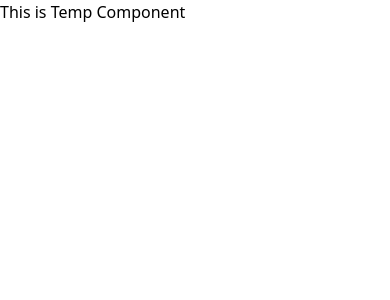
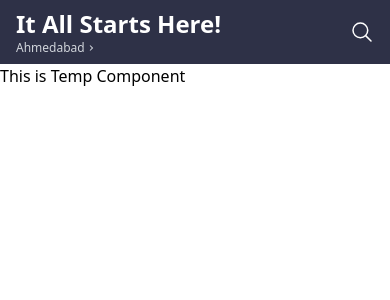
Before and after one commit to heet-kumar/MFovanji, a React (Create React App) app: page / in a window 390 px wide. Shown: the top 300 px of the page. Built offline with nearby package versions, Linux system fonts and the light colour scheme.

Commit message:
Navbar of the mobile device created successfully

```diff
--- a/package.json
+++ b/package.json
@@ -9,6 +9,7 @@
     "@testing-library/user-event": "^12.1.10",
     "react": "^17.0.2",
     "react-dom": "^17.0.2",
+    "react-icons": "^4.3.1",
     "react-router-dom": "^5.3.0",
     "react-scripts": "4.0.3",
     "web-vitals": "^1.0.1"
--- a/src/components/Navbar/Navbar.jsx
+++ b/src/components/Navbar/Navbar.jsx
@@ -1,13 +1,15 @@
 import React from "react";
+import {BiChevronRight} from "react-icons/bi";
+import { IoSearchOutline } from "react-icons/io5";
 
 const NavSm = () => {
     return(
-        <div className="flex">
+        <div className="flex justify-between items-center px-4 py-2">
             <div className="flex-col">
-                <div className="text-xl">It All Starts Here!</div>
-                <div className="text-xl">Ahmedabad</div>
+                <h4 className="text-2xl text-white font-bold">It All Starts Here!</h4>
+                <h4 className="text-xs text-gray-300 flex items-center">Ahmedabad <BiChevronRight /></h4>
             </div>
-            <div className=""></div>
+            <div className="text-white text-2xl "><IoSearchOutline /></div>
         </div>
     );
 };
@@ -17,8 +19,8 @@ const NavLg = () => {};
 const Navbar = () => {
     return (
         <>
-            <nav>
-                <div className="md:hidden">{/*mobile device */}</div>
+            <nav className="bg-navc-50">
+                <div className="md:hidden">{/*mobile device */}<NavSm /></div>
                 <div className="hidden md:flex lg:hidden">{/*medium device */}</div>
                 <div className="hidden lg:flex">{/*Large Device */}</div>
             </nav>
--- a/tailwind.config.js
+++ b/tailwind.config.js
@@ -2,7 +2,13 @@ module.exports = {
   purge: ['./src/**/*.{jsx,js,ts,tsx}', './public/index.html'],
   darkMode: false, // or 'media' or 'class'
   theme: {
-    extend: {},
+    extend: {
+      colors: {
+        navc: {
+          50: "rgb(46, 49, 71)"
+        }
+      }
+    },
   },
   variants: {
     extend: {},
```
Also changed, not shown: 1 other file (tests, documents, lock files or other folders).
